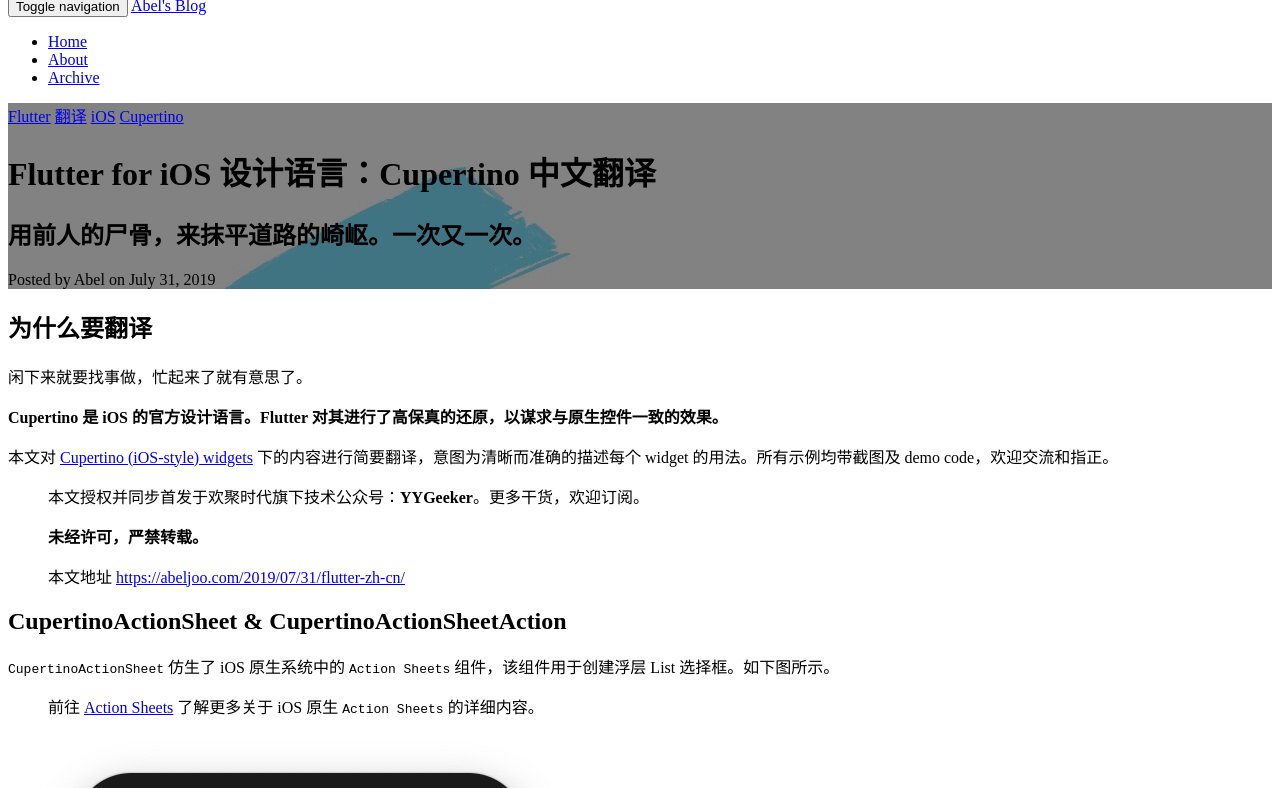
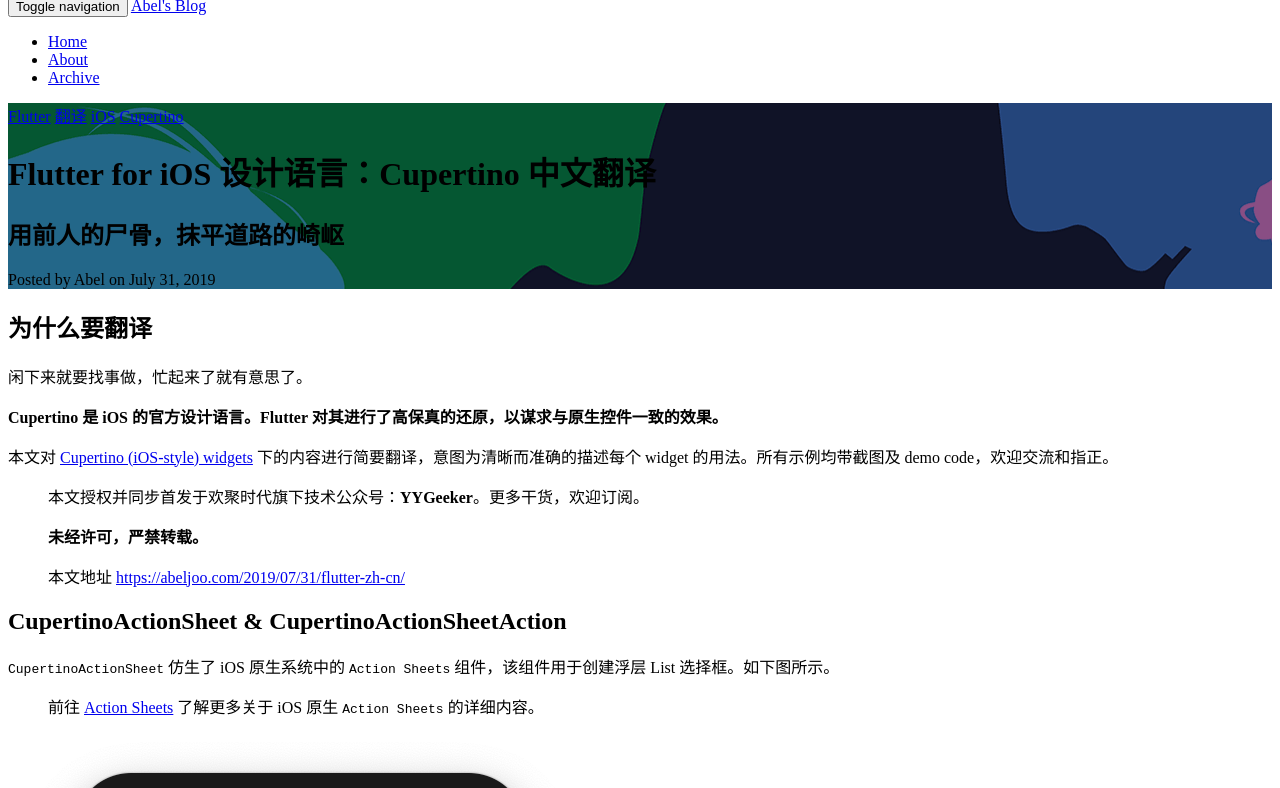
Before and after one commit to AbelJoo/abeljoo.github.io, a Jekyll site: the page built from _posts/2019-07-31-flutter-zh-cn.markdown, in a window 1280 px wide and 900 px high, cut to the strip 112-900 px from the top of the window. Built offline with Jekyll 4.4.1, drawn with Linux system fonts in a browser that asks for light colours; comment, search, counter and statistics services are not loaded.

Commit message:
<None commit>

```diff
--- a/_posts/2019-07-31-flutter-zh-cn.markdown
+++ b/_posts/2019-07-31-flutter-zh-cn.markdown
@@ -1,7 +1,7 @@
 ---
 layout:     post
 title:      "Flutter for iOS 设计语言：Cupertino 中文翻译"
-subtitle:   "用前人的尸骨，来抹平道路的崎岖。一次又一次。"
+subtitle:   "用前人的尸骨，抹平道路的崎岖"
 date:       2019-07-31
 author:     "Abel"
 header-img: "img/header/2019-07-31-flutter-zh-cn-h.jpg"
```
Also changed, not shown: img/header/2019-07-31-flutter-zh-cn-h.jpg, img/home-bg.jpg.
